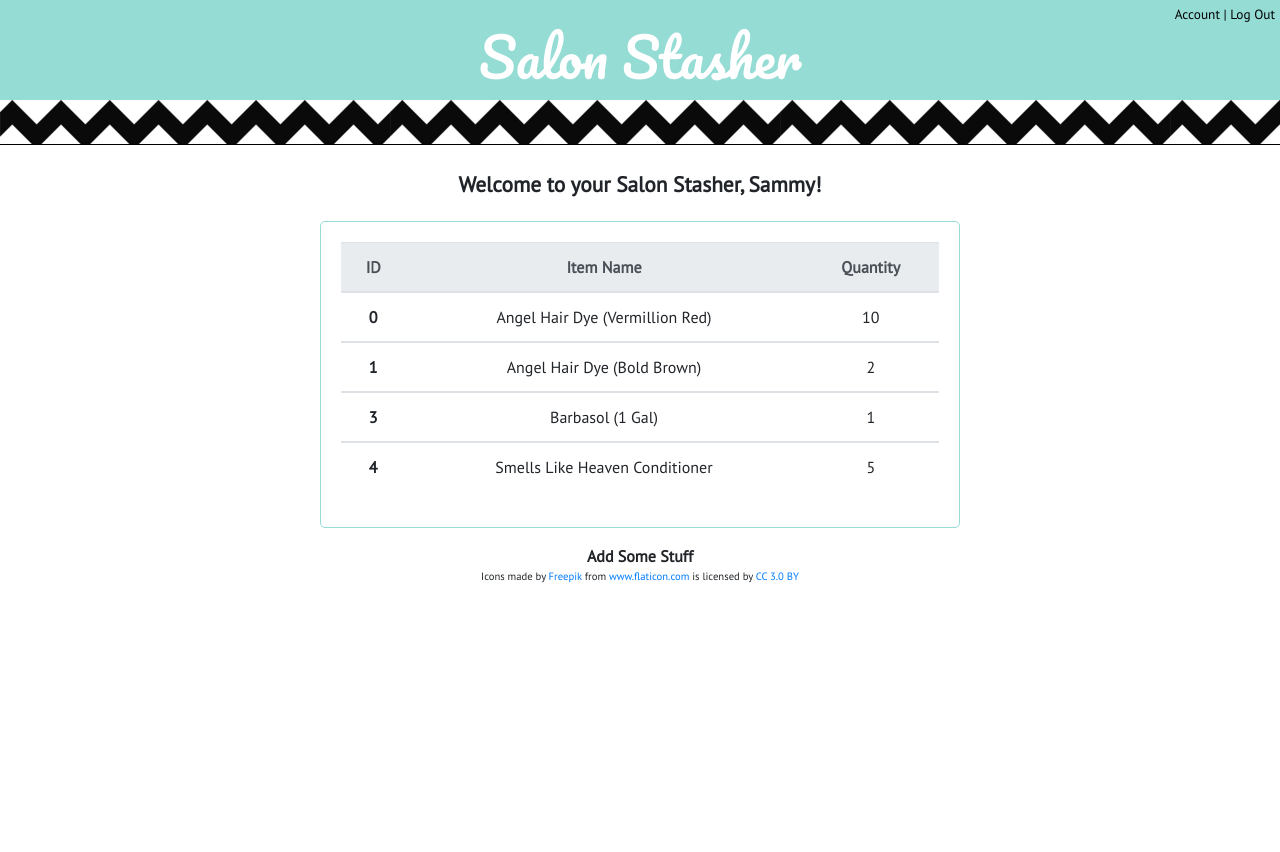
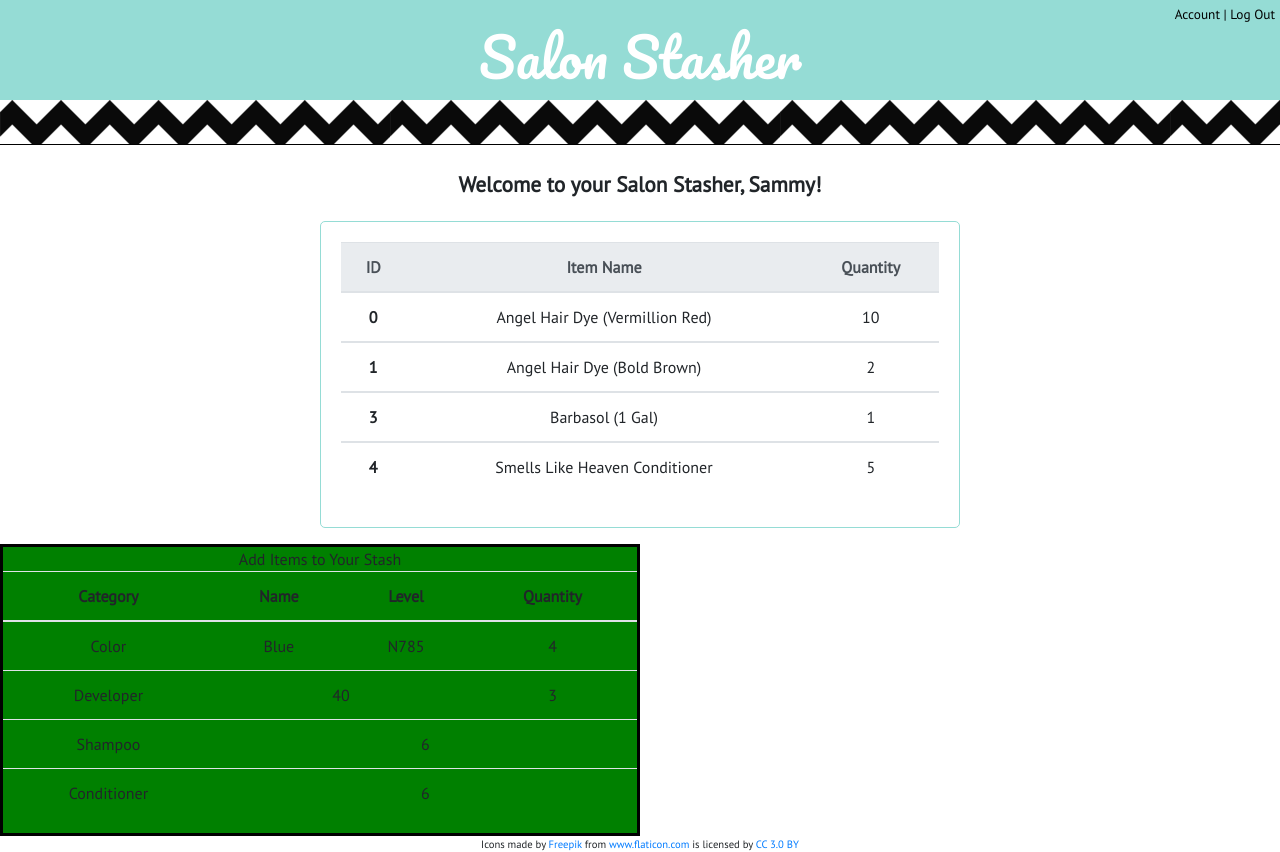
Before and after one commit to kaileytetrick/project_3, a React (Create React App) app in the folder salonstuff/: page / in a window 1280 px wide. Before the commit the page ends 800 px from the top, so only its background shows below. Built offline with nearby package versions, Linux system fonts and the light colour scheme.

Commit message:
Add Function

```diff
--- a/salonstuff/package.json
+++ b/salonstuff/package.json
@@ -4,7 +4,9 @@
   "private": true,
   "dependencies": {
     "axios": "^0.18.0",
+    "npm": "^6.2.0",
     "react": "^16.4.1",
+    "react-bootstrap": "^0.32.1",
     "react-dom": "^16.4.1",
     "react-google-login": "^3.2.1",
     "react-router-dom": "^4.3.1",
--- a/salonstuff/src/components/Add/Add.css
+++ b/salonstuff/src/components/Add/Add.css
@@ -1,3 +1,10 @@
 .add {
     font-weight:bold;
 }
+
+.main {
+    border: solid black;
+    width: 50%;
+    background: green;
+
+}
--- a/salonstuff/src/components/Add/Add.js
+++ b/salonstuff/src/components/Add/Add.js
@@ -1,10 +1,53 @@
-import React from "react";
+import React, { Component } from "react";
 import "./Add.css";
+import {Table} from "react-bootstrap";
+class Add extends Component {
+    constructor(props) {
+        super(props);
+        this.state = {
 
-const Add = props => <div className="add">
+        }
+    }
 
-    Add Some Stuff
+    render() {
+        return(
+            <div class="main">
+                <div> Add Items to Your Stash</div>
+                <Table>
+                <thead>
+                    <tr>
+                    <th>Category</th>
+                    <th>Name</th>
+                    <th>Level</th>
+                    <th>Quantity</th>
+                    </tr>
+                </thead>
+                <tbody>
+                    <tr>
+                    <td>Color</td>
+                    <td>Blue</td>
+                    <td>N785</td>
+                    <td>4</td>
+                    </tr>
+                    <tr>
+                    <td>Developer</td>
+                    <td colSpan="2">40</td>
+                    <td>3</td>
+                    </tr>
+                    <tr>
+                    <td>Shampoo</td>
+                    <td colSpan="3">6</td>
+                    </tr>
+                    <tr>
+                    <td>Conditioner</td>
+                    <td colSpan="3">6</td>
+                    </tr>
+                </tbody>
+                </Table>
+            </div>
+        )
+    }
 
-</div>;
+}
 
 export default Add;
```
Also changed, not shown: 1 other file (tests, documents, lock files or other folders).
